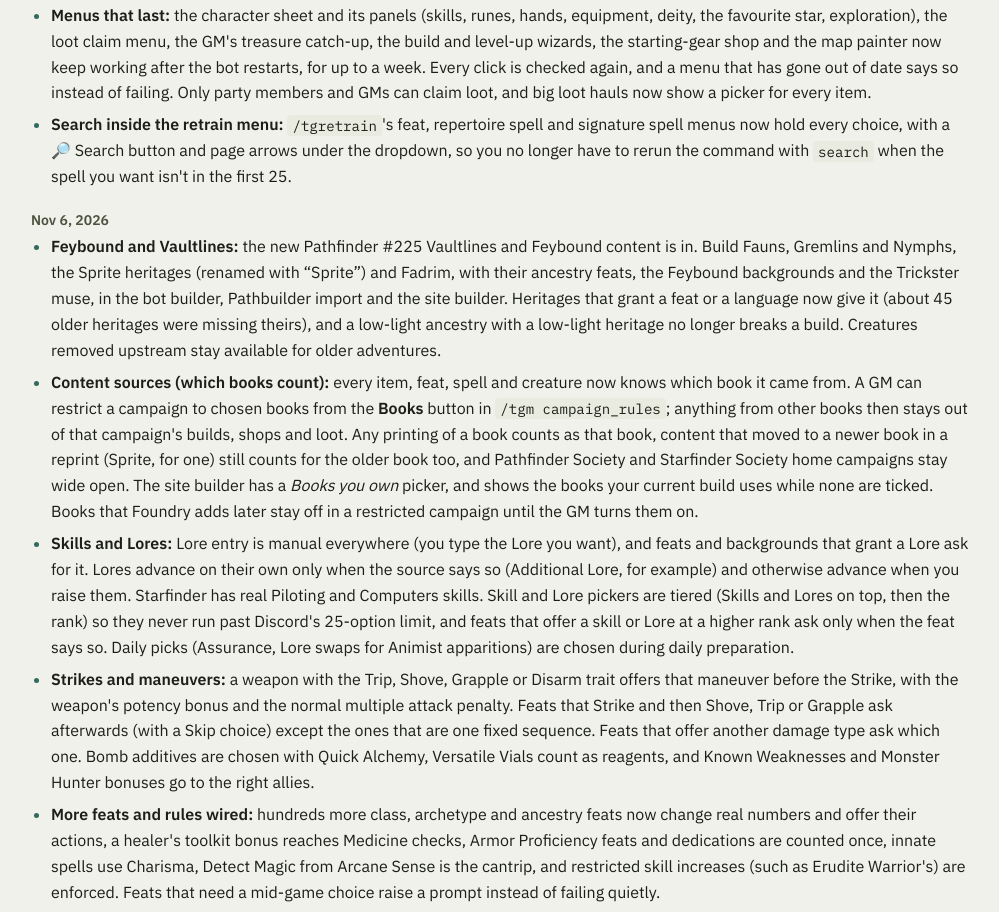
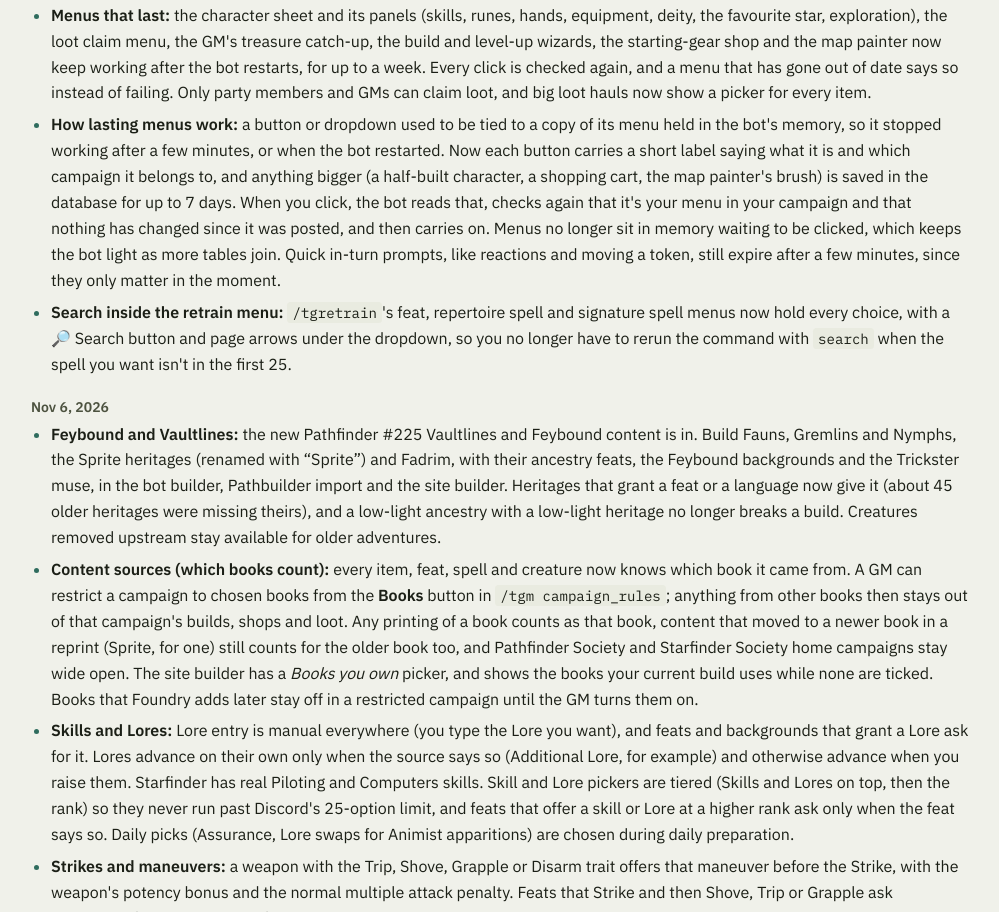
Before and after one commit to TableGoblin/TG-Wiki, a plain HTML site: page changelog.html in a window 1280 px wide. Shown: the part 965-1877 px from the top of the page, without its empty margins (263-1262 px from the left). Drawn offline with Linux system fonts and the light colour scheme; no server answers.

Commit message:
Sync: how lasting menus work

```diff
--- a/changelog.html
+++ b/changelog.html
@@ -71,6 +71,7 @@
           <li><strong>Rules fixes:</strong> bonuses of the same type no longer add together (feat bonuses now follow the stacking rules, and initiative no longer counts Frightened twice), splash damage is not doubled on a critical hit, area damage is rolled once for every target, Backstabber, Certain Stratagem and a failed Confident Finisher deal precision damage, ikon damage is spirit damage, Unfailing Bow's critical d4s are added after doubling, boost dice are not doubled, Piercing Doom, Electrogenesis and Telling Blow double their extra dice on a critical hit, Slay and Assassinate follow their death rules, and a formula with 0 dice deals 0. Flat persistent damage is dealt as that number each turn.</li>
           <li><strong>Sustain buttons that last:</strong> the Sustain and Dismiss buttons on a turn ping no longer expire and keep working after the bot restarts. Unfailing Bow Strikes from the character sheet ask for a target, and Kneel Before the Rightful Heir is tracked until the creature drops prone.</li>
           <li><strong>Menus that last:</strong> the character sheet and its panels (skills, runes, hands, equipment, deity, the favourite star, exploration), the loot claim menu, the GM's treasure catch-up, the build and level-up wizards, the starting-gear shop and the map painter now keep working after the bot restarts, for up to a week. Every click is checked again, and a menu that has gone out of date says so instead of failing. Only party members and GMs can claim loot, and big loot hauls now show a picker for every item.</li>
+          <li><strong>How lasting menus work:</strong> a button or dropdown used to be tied to a copy of its menu held in the bot's memory, so it stopped working after a few minutes, or when the bot restarted. Now each button carries a short label saying what it is and which campaign it belongs to, and anything bigger (a half-built character, a shopping cart, the map painter's brush) is saved in the database for up to 7 days. When you click, the bot reads that, checks again that it's your menu in your campaign and that nothing has changed since it was posted, and then carries on. Menus no longer sit in memory waiting to be clicked, which keeps the bot light as more tables join. Quick in-turn prompts, like reactions and moving a token, still expire after a few minutes, since they only matter in the moment.</li>
           <li><strong>Search inside the retrain menu:</strong> <code>/tgretrain</code>'s feat, repertoire spell and signature spell menus now hold every choice, with a 🔎 Search button and page arrows under the dropdown, so you no longer have to rerun the command with <code>search</code> when the spell you want isn't in the first 25.</li>
         </ul>
         <h3 class="new-date">Nov 6, 2026</h3>
```
Also changed, not shown: index.html (+1 -0 lines).
